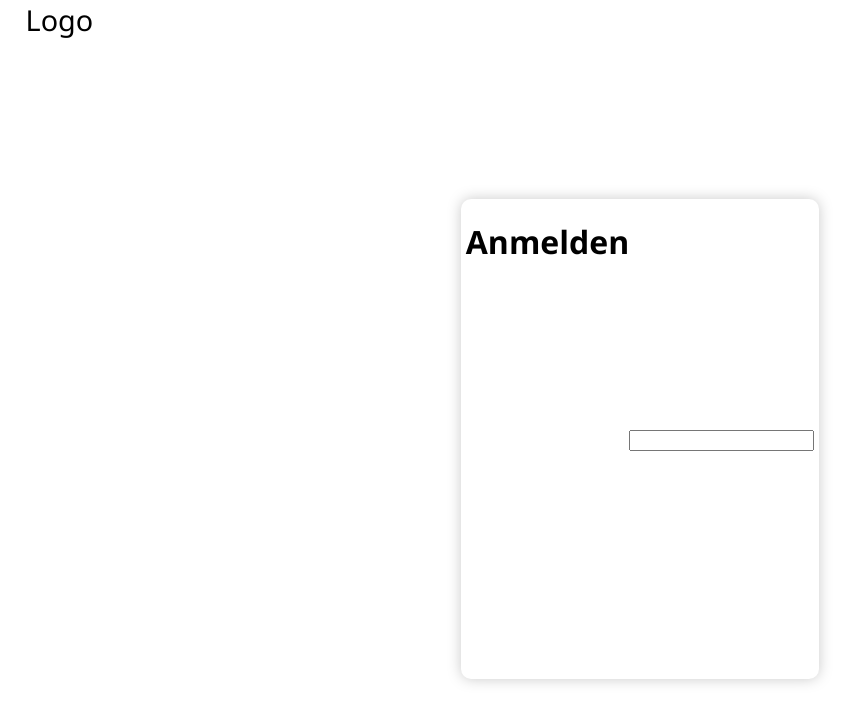
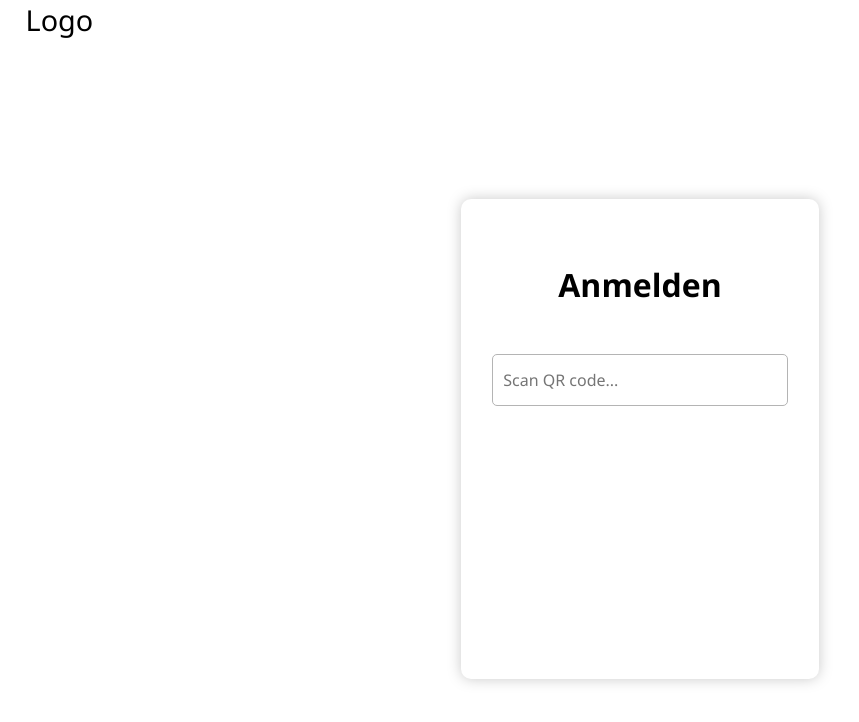
Before and after one commit to SaS-Banking-System/SaS-Web-Frontend, a Nuxt app: page /login in a window 1280 px wide. Shown: the top 722 px of the page, without its empty margins (0-859 px from the left). Built offline with nearby package versions, Linux system fonts and the light colour scheme.

Commit message:
updated login

```diff
--- a/components/Login.vue
+++ b/components/Login.vue
@@ -3,7 +3,7 @@
         <div class="loginbox">
             <h1>Anmelden</h1><br>
             <form type="text" class="qrscanner">
-                <input type="text">
+                <input type="text" placeholder="Scan QR code...">
             </form>
         </div>
     </div>
@@ -18,13 +18,30 @@
     border-radius: 10px;
     background-color: white;
     display: flex;
+    flex-direction: column;
     justify-content: center;
+    align-items: center;
     font-size: 1rem;
     font-family: 'Segoe UI', Tahoma, Geneva, Verdana, sans-serif;
     filter: drop-shadow(0px 0px 7px rgb(201, 201, 201));
 }
+h1 {
+    margin-bottom: 2vw;
+}
+.qrscanner > input {
+    width: 22vw;
+    height: 6vh;
+    border: 1px solid rgb(180, 180, 180);
+    border-radius: 5px;
+    padding-inline-start: 10px;
+    margin-bottom: 18vw;
+    font-family: 'Segoe UI', Tahoma, Geneva, Verdana, sans-serif;
+    font-size: 1rem;
+    outline: none;
+}
 
-.qrscanner {
-    margin-block: auto;
+.qrscanner > input:focus {
+    outline: 2px solid rgba(125, 169, 252, 0.747);
+    filter: drop-shadow(0px 0px 3px rgb(125, 169, 252, 0.747));
 }
 </style>
```
Also changed, not shown: 1 other file (tests, documents, lock files or other folders).
